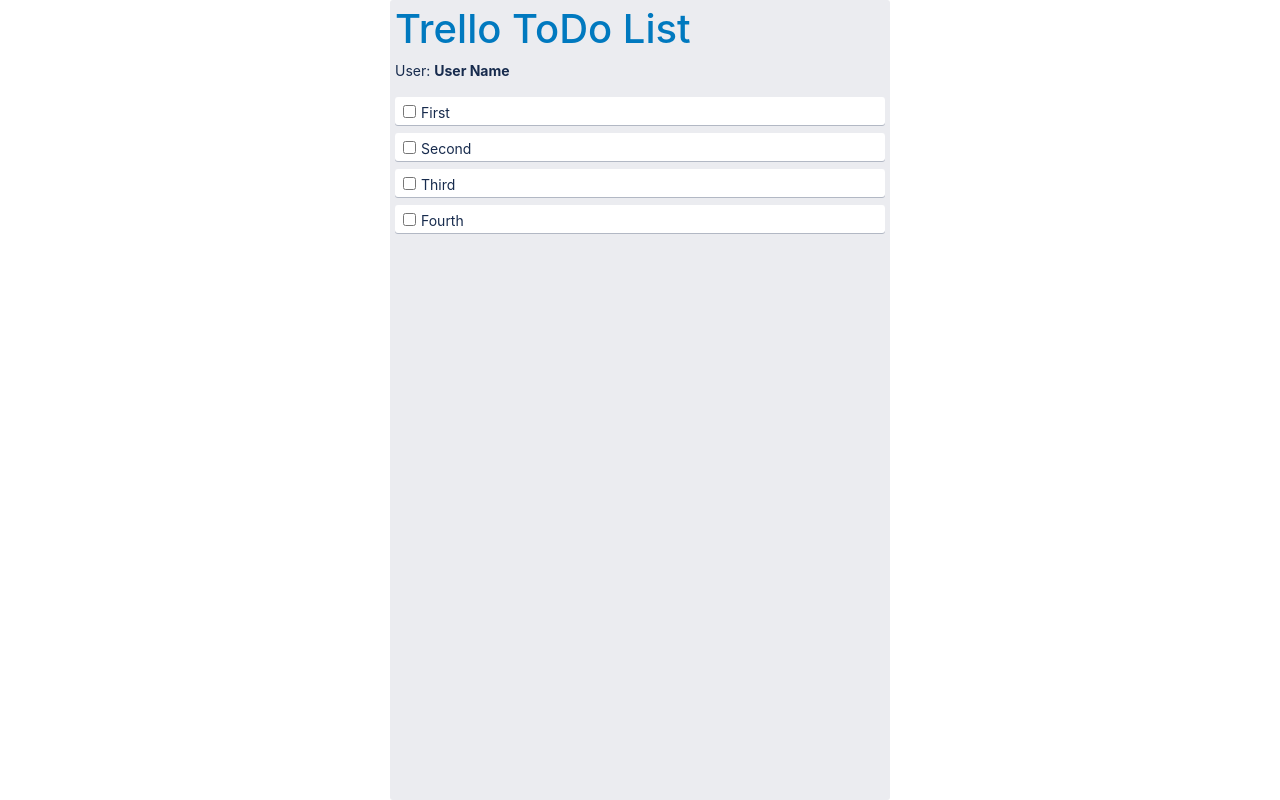
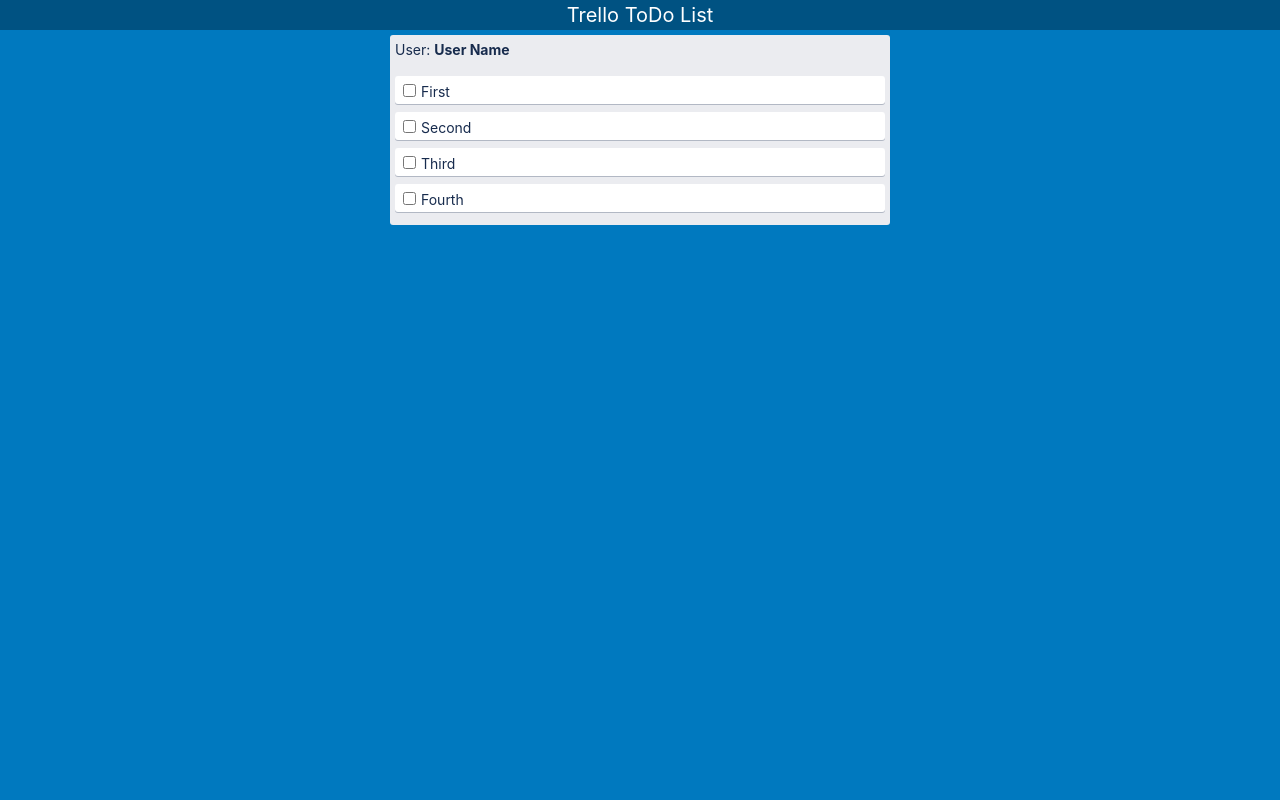
Before and after one commit to vokabud/TrelloToDoList, a React app in the folder TrelloToDoList.Web/: page / in a window 1280 px wide. Built offline with nearby package versions, Linux system fonts and the light colour scheme.

Commit message:
* header was added

```diff
--- /dev/null
+++ b/TrelloToDoList.Web/src/Component/Header/Header.css
@@ -0,0 +1,11 @@
+header {
+    background: rgba(0,0,0,.32);
+    text-align: center;
+}
+
+header span {
+    color: #fff;
+    font-style: normal;
+    font-weight: 400;
+    font-size: 20px;
+}
--- /dev/null
+++ b/TrelloToDoList.Web/src/Component/Header/Header.js
@@ -0,0 +1,13 @@
+import React from 'react';
+import './Header.css';
+
+class Header extends React.Component {
+  render() {
+      return (
+        <header>
+          <span>Trello ToDo List</span>
+        </header>);
+  }
+}
+
+export default Header;
--- a/TrelloToDoList.Web/src/Component/MainPage/MainPage.css
+++ b/TrelloToDoList.Web/src/Component/MainPage/MainPage.css
@@ -1,8 +1,14 @@
-.main-page {
-  margin: 0 auto;
+.page {
+  background-color: #0079bf;
+
+  min-height: 100vh;
+}
+
+.content {
+  margin: 5px auto;
   padding: 5px;
   max-width: 500px;
-  min-height: 100vh;
+  min-height: calc(100% - 30px);
   width: 100%;
 
   background-color: #ebecf0;
@@ -15,7 +21,3 @@
   line-height: 20px;
   font-weight: 400;
 }
-
-h1 {
-  color: #0079bf;
-}
--- a/TrelloToDoList.Web/src/Component/MainPage/MainPage.js
+++ b/TrelloToDoList.Web/src/Component/MainPage/MainPage.js
@@ -2,16 +2,17 @@
 import './MainPage.css';
 import UserName from '../UserName/UserName';
 import TaskList from '../TaskList/TaskList';
+import Header from '../Header/Header';
 
 class MainPage extends React.Component {
   render() {
       return (
-        <div className="main-page">
-          <h1>
-            Trello ToDo List
-          </h1>
-          <UserName name="User Name"/>
-          <TaskList />
+        <div className="page">
+          <Header/>
+          <main className="content">
+            <UserName name="User Name"/>
+            <TaskList />
+          </main>
         </div>);
   }
 }
```
